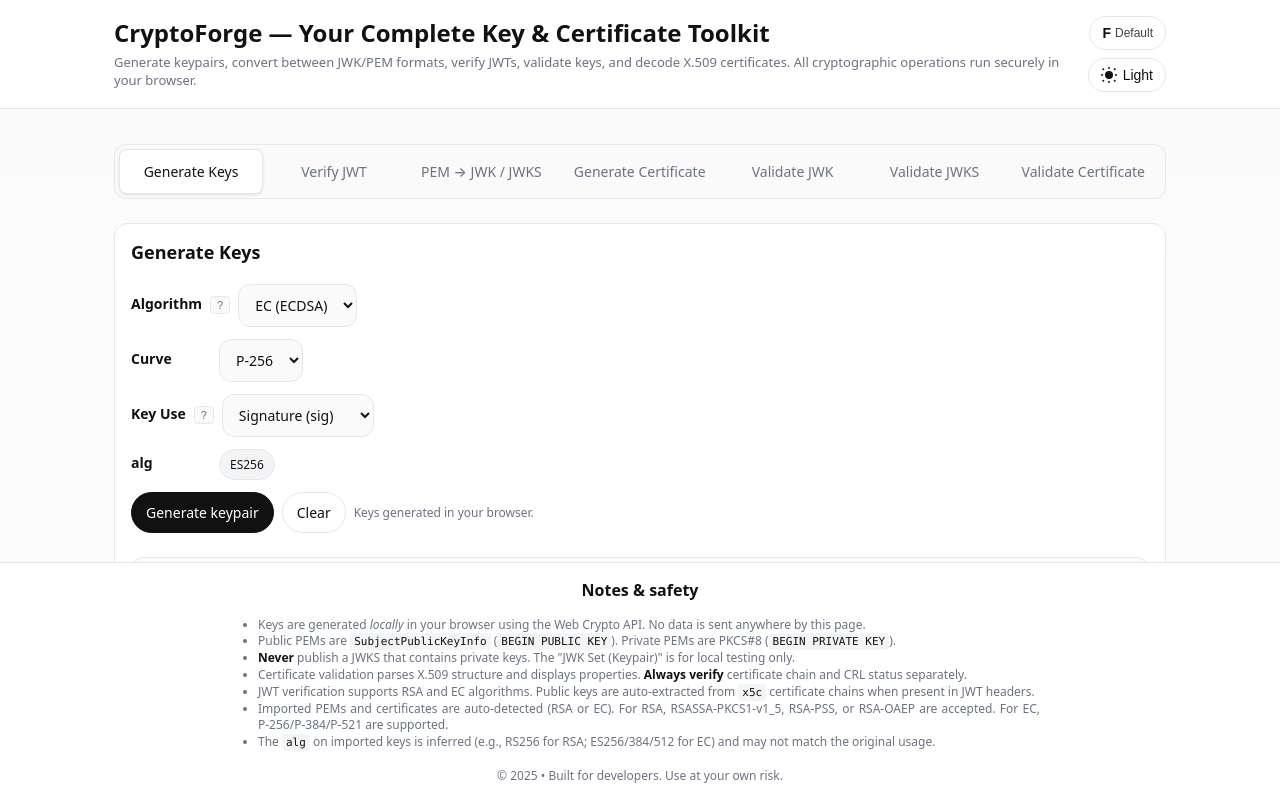
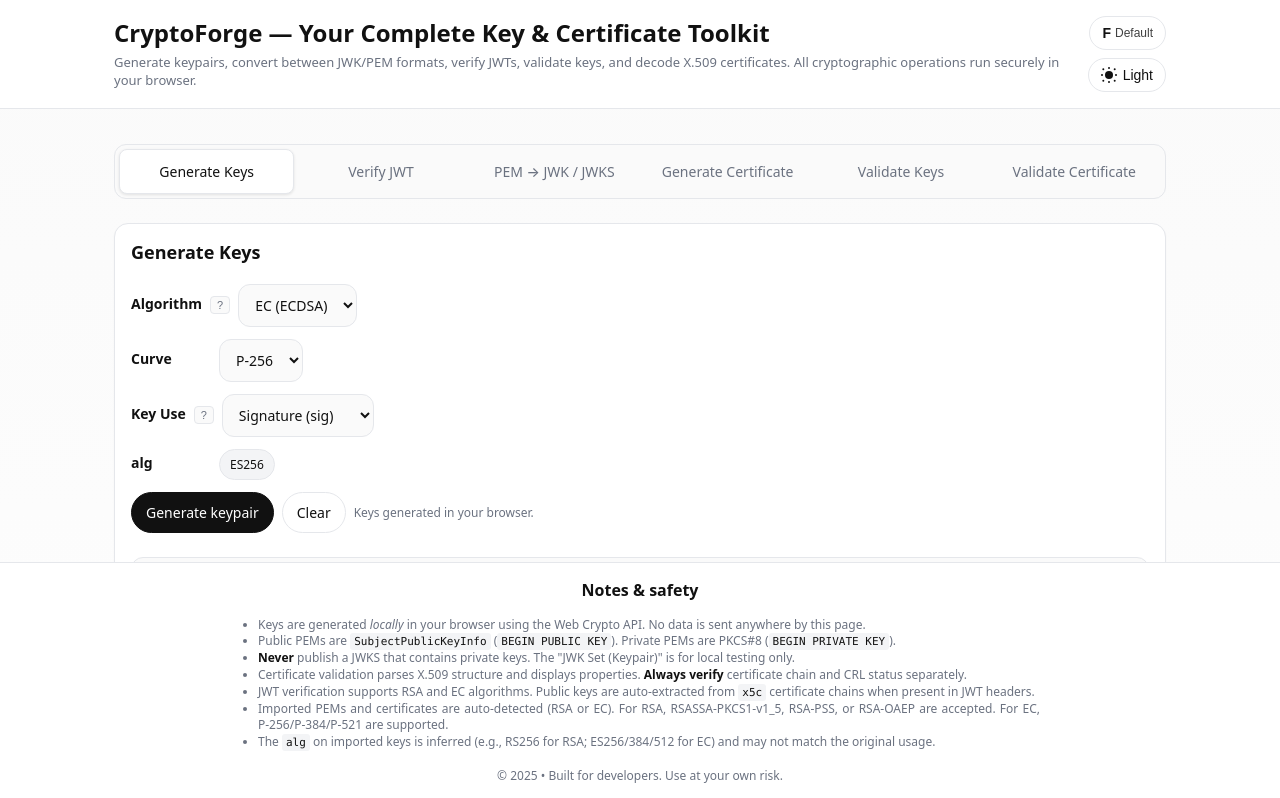
Before and after one commit to tsif/crypto-forge, a React (Create React App) app: page / in a window 1280 px wide. Shown: the top 798 px of the page. Built offline with nearby package versions, Linux system fonts and the light colour scheme.

Commit message:
[fix] merged validate keys segments into one

```diff
--- a/src/App.js
+++ b/src/App.js
@@ -5,6 +5,7 @@ import PemConverter from './components/PemConverter';
 import JwtBuilder from './components/JwtBuilder';
 import KeyValidator from './components/KeyValidator';
 import JwksValidator from './components/JwksValidator';
+import SmartKeyValidator from './components/SmartKeyValidator';
 import CertificateValidator from './components/CertificateValidator';
 import CertificateGenerator from './components/CertificateGenerator';
 import SegmentedControl from './components/SegmentedControl';
@@ -739,21 +740,12 @@ function App() {
           />
         )}
 
-        {activeTab === 'validate-jwk' && (
-          <KeyValidator
-            keyInput={keyValidatorState.keyInput}
-            setKeyInput={(input) => setKeyValidatorState(prev => ({ ...prev, keyInput: input }))}
-            validationResult={keyValidatorState.validationResult}
-            setValidationResult={(result) => setKeyValidatorState(prev => ({ ...prev, validationResult: result }))}
-          />
-        )}
-
-        {activeTab === 'validate-jwks' && (
-          <JwksValidator
-            jwksInput={jwksValidatorState.jwksInput}
-            setJwksInput={(input) => setJwksValidatorState(prev => ({ ...prev, jwksInput: input }))}
-            validationResult={jwksValidatorState.validationResult}
-            setValidationResult={(result) => setJwksValidatorState(prev => ({ ...prev, validationResult: result }))}
+        {activeTab === 'validate-keys' && (
+          <SmartKeyValidator
+            keyValidatorState={keyValidatorState}
+            setKeyValidatorState={setKeyValidatorState}
+            jwksValidatorState={jwksValidatorState}
+            setJwksValidatorState={setJwksValidatorState}
           />
         )}
 
--- a/src/components/JwksValidator.js
+++ b/src/components/JwksValidator.js
@@ -335,10 +335,10 @@ function JwksValidator({ jwksInput = '', setJwksInput, validationResult = null,
   return (
     <>
       <section className="card" style={{ marginTop: '12px' }}>
-        <h2>Validate JWKS</h2>
+        <h2>Validate Keys</h2>
         <p className="muted">
-          Paste a <strong>JWKS (JSON Web Key Set)</strong> to validate it.
-          Validates the entire key set structure, checks each key, and identifies potential security issues.
+          Paste a <strong>JWK (JSON Web Key)</strong> or <strong>JWKS (JSON Web Key Set)</strong> to validate it.
+          The validator will automatically detect the format and check for security issues.
         </p>
         <div className="actions" style={{ marginTop: '8px' }}>
           <button
@@ -347,7 +347,7 @@ function JwksValidator({ jwksInput = '', setJwksInput, validationResult = null,
             disabled={isValidating || !input.trim()}
           >
             {isValidating && <Spinner size={16} />}
-            Validate JWKS
+            Validate Keys
           </button>
           <button
             className="btn"
--- a/src/components/KeyValidator.js
+++ b/src/components/KeyValidator.js
@@ -242,10 +242,10 @@ function KeyValidator({ keyInput = '', setKeyInput, validationResult = null, set
   return (
     <>
       <section className="card" style={{ marginTop: '12px' }}>
-        <h2>Validate JWK</h2>
+        <h2>Validate Keys</h2>
         <p className="muted">
-          Paste a <strong>JWK (JSON Web Key)</strong> to validate it.
-          Works for both RSA and EC keys. The validator will check the key's validity and display its properties.
+          Paste a <strong>JWK (JSON Web Key)</strong> or <strong>JWKS (JSON Web Key Set)</strong> to validate it.
+          Works for RSA and EC keys. The validator will automatically detect the format and check validity.
         </p>
         <div className="actions" style={{ marginTop: '8px' }}>
           <button
@@ -254,7 +254,7 @@ function KeyValidator({ keyInput = '', setKeyInput, validationResult = null, set
             disabled={isValidating || !input.trim()}
           >
             {isValidating && <Spinner size={16} />}
-            Validate JWK
+            Validate Keys
           </button>
           <button
             className="btn"
--- a/src/components/SegmentedControl.js
+++ b/src/components/SegmentedControl.js
@@ -6,8 +6,7 @@ function SegmentedControl({ activeTab, onTabChange }) {
     { id: 'jwt-verify', label: 'Verify JWT' },
     { id: 'pem-convert', label: 'PEM → JWK / JWKS' },
     { id: 'certificate-generator', label: 'Generate Certificate' },
-    { id: 'validate-jwk', label: 'Validate JWK' },
-    { id: 'validate-jwks', label: 'Validate JWKS' },
+    { id: 'validate-keys', label: 'Validate Keys' },
     { id: 'validate-cert', label: 'Validate Certificate' }
   ];
 
```
